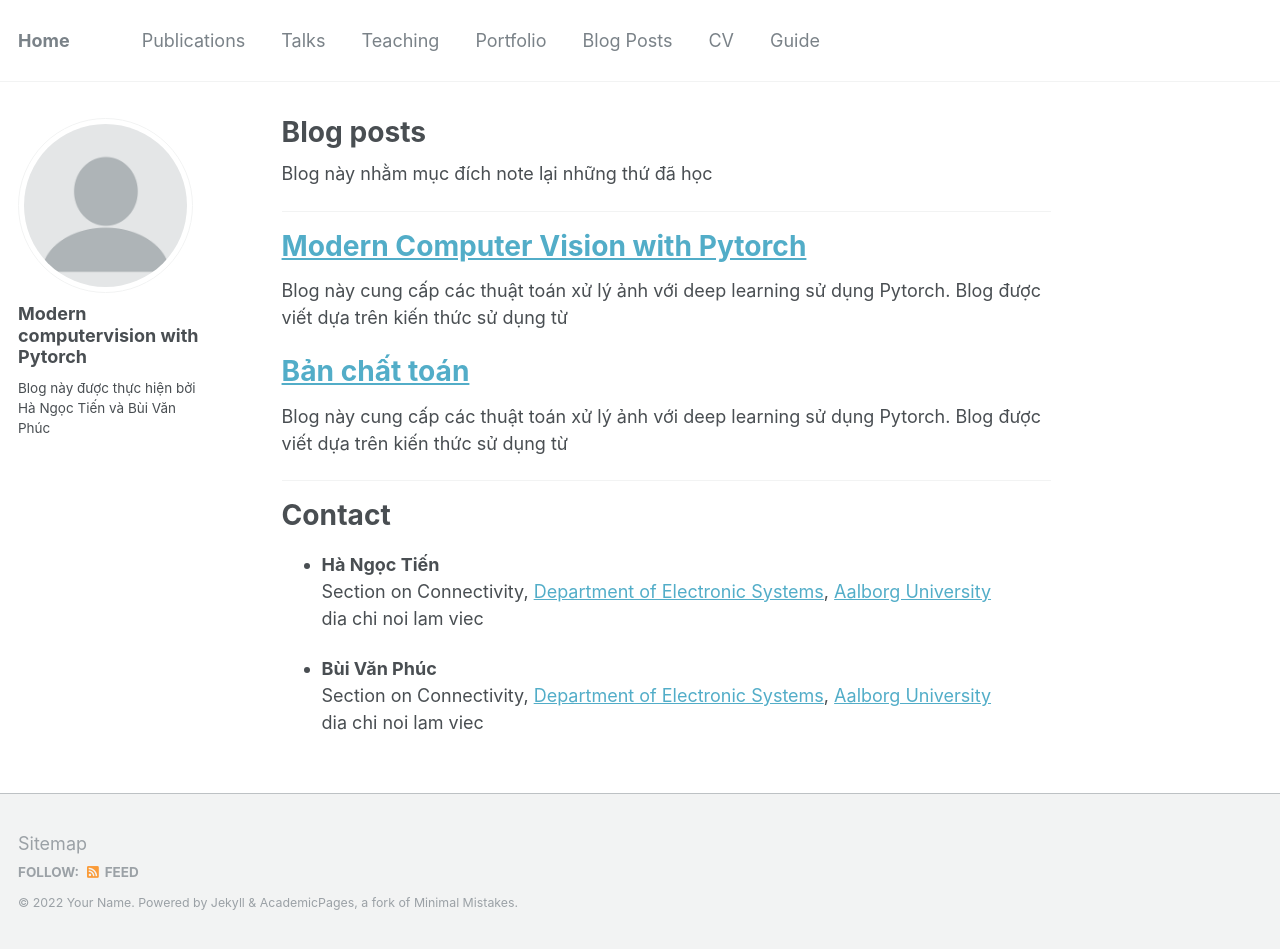
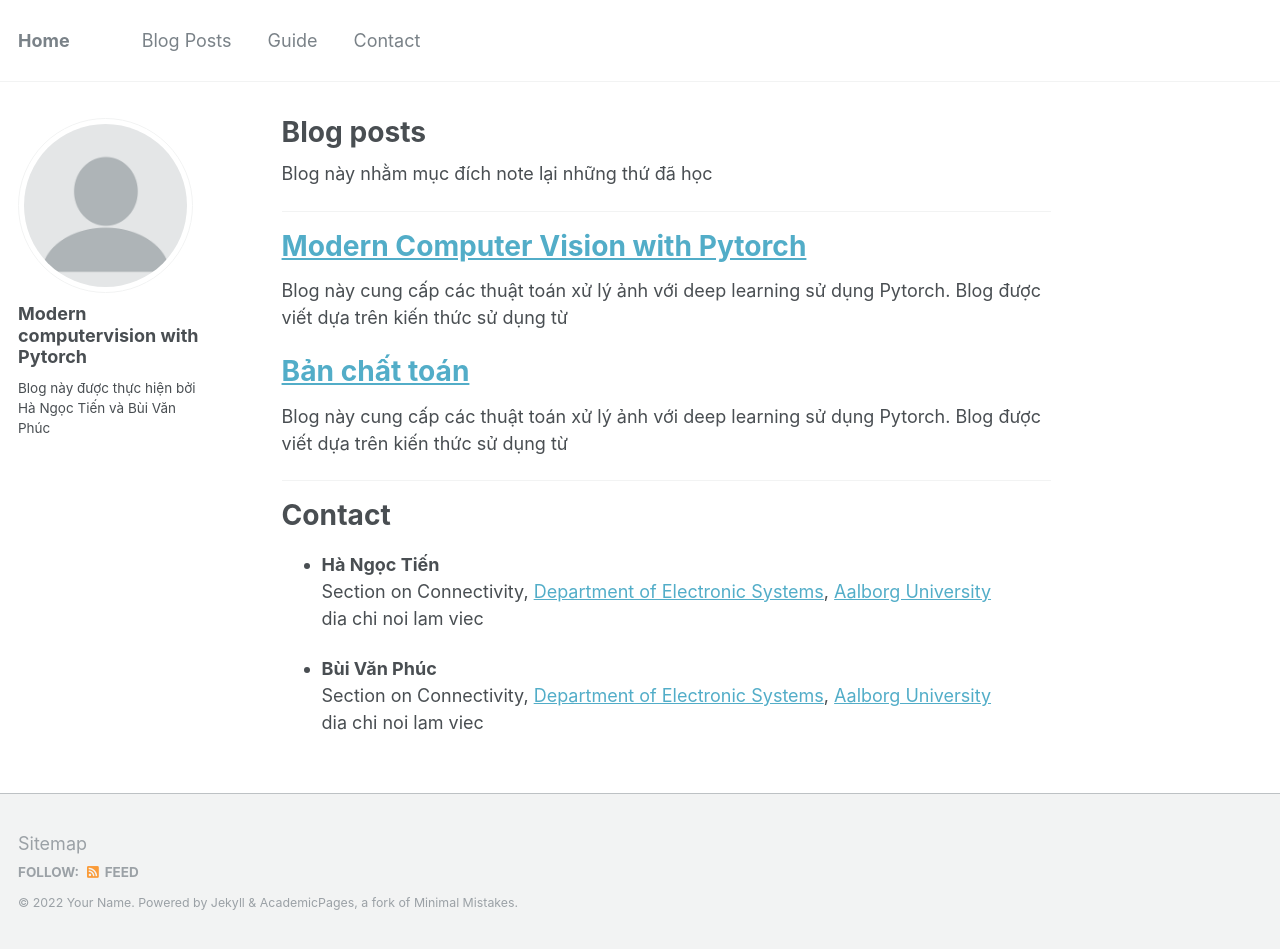
Before and after one commit to vanphuc-bui/MordenComputervision, a Jekyll site: the page built from _pages/about.md, in a window 1280 px wide and 949 px high. Built offline with Jekyll 4.4.1, drawn with Linux system fonts in a browser that asks for light colours.

Commit message:
test blog

```diff
--- a/_data/navigation.yml
+++ b/_data/navigation.yml
@@ -1,22 +1,11 @@
 # main links links
 main:
-  - title: "Publications"
-    url: /publications/
-
-  - title: "Talks"
-    url: /talks/
-
-  - title: "Teaching"
-    url: /teaching/
-
-  - title: "Portfolio"
-    url: /portfolio/
 
   - title: "Blog Posts"
     url: /year-archive/
 
-  - title: "CV"
-    url: /cv/
-
   - title: "Guide"
     url: /markdown/
+
+  - title: "Contact"
+    url: /markdown/
```
